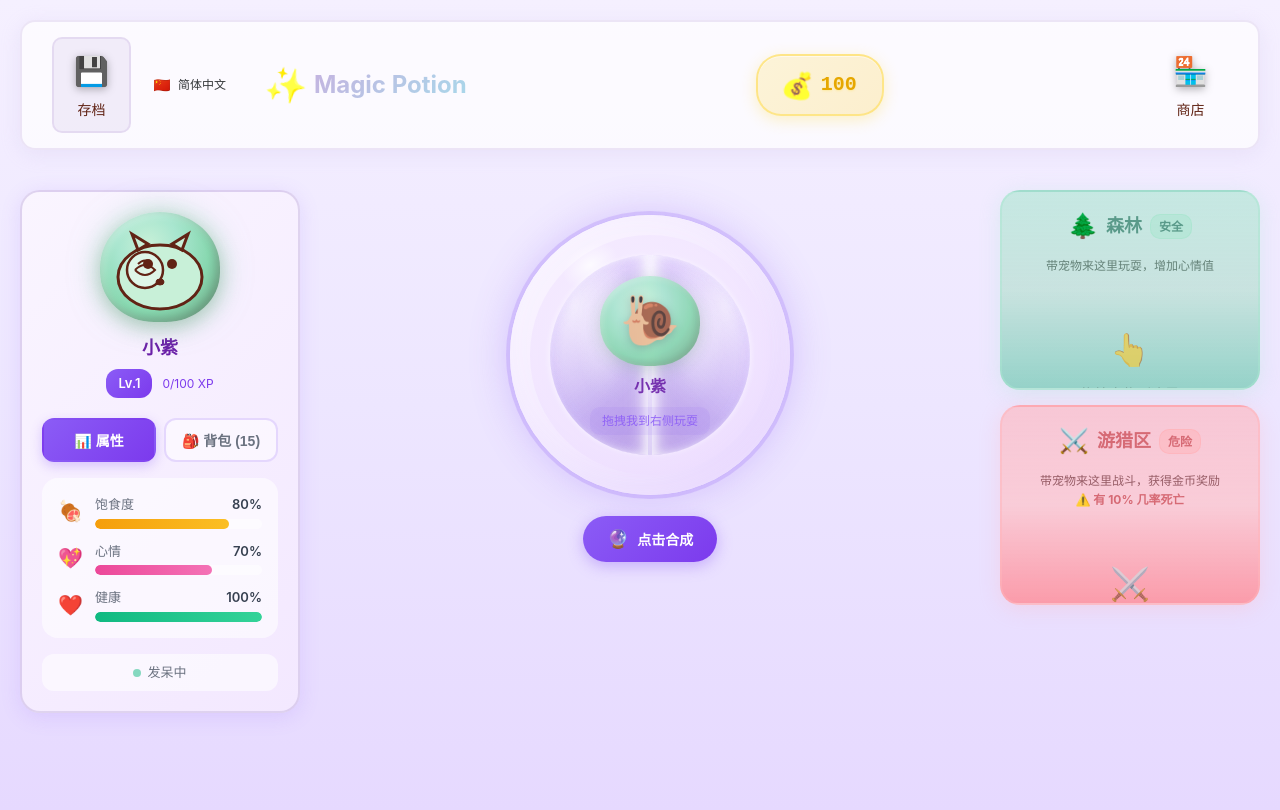
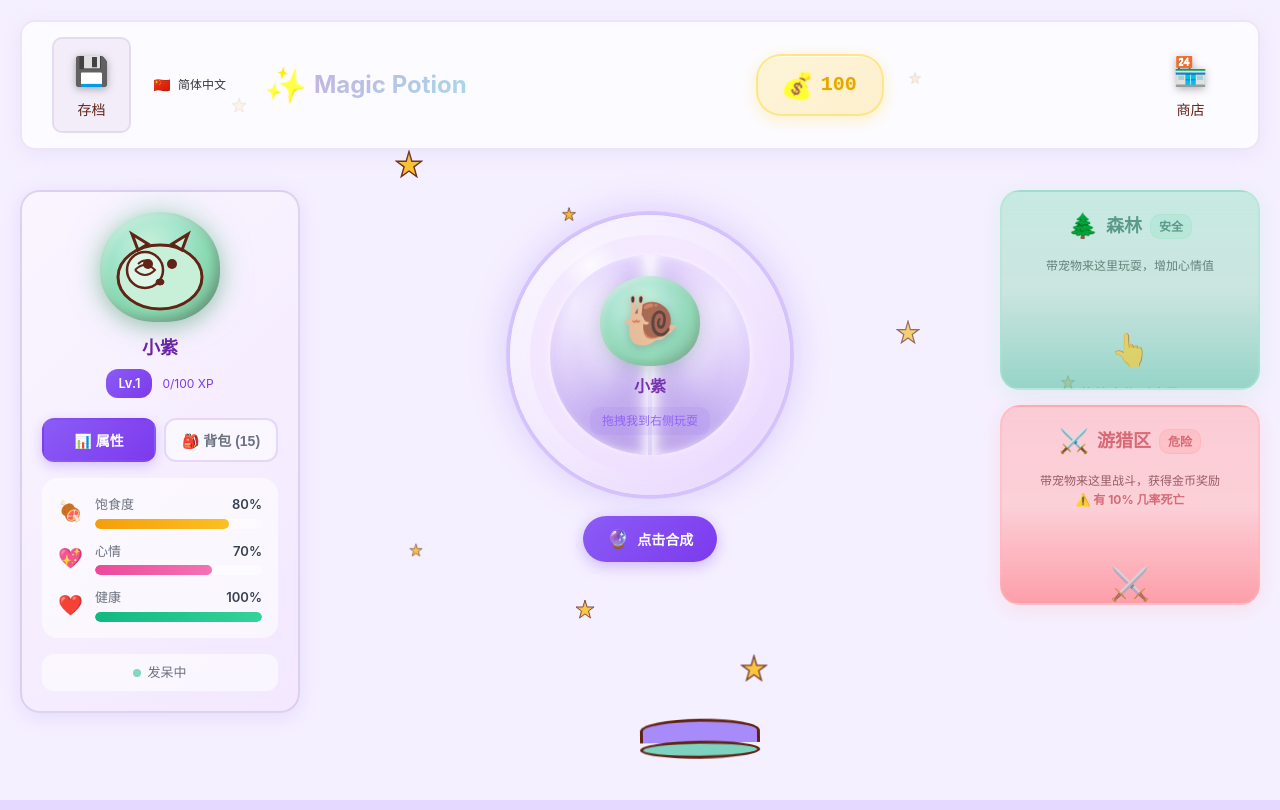
Before and after one commit to doramon6868/magic-potion, a Vue app: page / in a window 1280 px wide. Built offline with nearby package versions, Linux system fonts and the light colour scheme.

Commit message:
feat(ui): add animated magic background
- Add MagicBackground.vue with clouds, stars, floating islands, shooting stars
- Integrate into App.vue behind game UI

Co-Authored-By: Claude Fable 5 <noreply@anthropic.com>

```diff
--- a/src/App.vue
+++ b/src/App.vue
@@ -19,6 +19,9 @@
     使用 flex 布局让整个游戏界面垂直排列
     min-height: 100vh 确保背景填满整个屏幕
   -->
+  <!-- ==================== 动态魔法背景 ==================== -->
+  <MagicBackground />
+
   <div class="game-container">
 
     <!-- ==================== 顶部功能栏 ==================== -->
@@ -95,6 +98,7 @@ import NotificationBar from './components/NotificationBar.vue'
 import SaveManager from './components/SaveManager.vue'
 import SynthesisUI from './components/synthesis/SynthesisUI.vue'
 import PetCollection from './components/synthesis/PetCollection.vue'
+import MagicBackground from './components/MagicBackground.vue'
 
 // ==================== 导入 Store ====================
 import { useGameStore } from './stores/game.js'
@@ -122,7 +126,8 @@ export default {
     NotificationBar,
     SaveManager,
     SynthesisUI,
-    PetCollection
+    PetCollection,
+    MagicBackground
   },
 
   /**
--- /dev/null
+++ b/src/components/MagicBackground.vue
@@ -0,0 +1,230 @@
+<template>
+  <div class="magic-background">
+    <!-- 远景云朵 -->
+    <div class="cloud-layer far">
+      <CloudDecoration
+        v-for="i in 3"
+        :key="`far-${i}`"
+        class="cloud far-cloud"
+        :style="getCloudStyle(i, 'far')"
+      />
+    </div>
+
+    <!-- 近景云朵 -->
+    <div class="cloud-layer near">
+      <CloudDecoration
+        v-for="i in 2"
+        :key="`near-${i}`"
+        class="cloud near-cloud"
+        :style="getCloudStyle(i, 'near')"
+      />
+    </div>
+
+    <!-- 星星 -->
+    <StarDecoration
+      v-for="i in 12"
+      :key="`star-${i}`"
+      class="star"
+      :style="getStarStyle(i)"
+    />
+
+    <!-- 漂浮岛屿 -->
+    <div class="floating-island" :style="getIslandStyle(1)">
+      <div class="island-top"></div>
+      <div class="island-grass"></div>
+    </div>
+
+    <!-- 流星 -->
+    <div v-if="showShootingStar" class="shooting-star"></div>
+  </div>
+</template>
+
+<script>
+import CloudDecoration from './icons/decorations/CloudDecoration.vue'
+import StarDecoration from './icons/decorations/StarDecoration.vue'
+
+export default {
+  name: 'MagicBackground',
+
+  components: {
+    CloudDecoration,
+    StarDecoration
+  },
+
+  data() {
+    return {
+      showShootingStar: false,
+      shootingStarTimer: null
+    }
+  },
+
+  mounted() {
+    this.scheduleShootingStar()
+  },
+
+  beforeUnmount() {
+    if (this.shootingStarTimer) {
+      clearTimeout(this.shootingStarTimer)
+    }
+  },
+
+  methods: {
+    getCloudStyle(index, layer) {
+      const positions = {
+        far: [
+          { top: '10%', left: '5%', width: '120px', animationDelay: '0s', duration: '40s' },
+          { top: '25%', left: '70%', width: '100px', animationDelay: '-15s', duration: '45s' },
+          { top: '8%', left: '40%', width: '90px', animationDelay: '-30s', duration: '50s' }
+        ],
+        near: [
+          { top: '60%', left: '80%', width: '140px', animationDelay: '-5s', duration: '30s' },
+          { top: '75%', left: '10%', width: '110px', animationDelay: '-20s', duration: '35s' }
+        ]
+      }
+
+      const pos = positions[layer][index - 1] || positions[layer][0]
+      return {
+        ...pos,
+        animationDuration: pos.duration
+      }
+    },
+
+    getStarStyle(index) {
+      const top = 5 + (index * 7) % 80
+      const left = 5 + (index * 13) % 90
+      const size = 12 + (index % 3) * 6
+      const delay = (index * 0.7) % 3
+      const duration = 1.5 + (index % 2) * 0.5
+
+      return {
+        top: `${top}%`,
+        left: `${left}%`,
+        width: `${size}px`,
+        height: `${size}px`,
+        animationDelay: `${delay}s`,
+        animationDuration: `${duration}s`
+      }
+    },
+
+    getIslandStyle(index) {
+      return {
+        bottom: '5%',
+        left: `${20 + index * 30}%`,
+        animationDelay: `${index * 0.5}s`
+      }
+    },
+
+    scheduleShootingStar() {
+      const nextTime = 5000 + Math.random() * 10000
+      this.shootingStarTimer = setTimeout(() => {
+        this.showShootingStar = true
+        setTimeout(() => {
+          this.showShootingStar = false
+          this.scheduleShootingStar()
+        }, 1500)
+      }, nextTime)
+    }
+  }
+}
+</script>
+
+<style scoped>
+.magic-background {
+  position: fixed;
+  top: 0;
+  left: 0;
+  width: 100%;
+  height: 100%;
+  pointer-events: none;
+  z-index: -1;
+  overflow: hidden;
+  background: var(--mp-bg);
+}
+
+.cloud-layer {
+  position: absolute;
+  width: 100%;
+  height: 100%;
+}
+
+.cloud {
+  position: absolute;
+  opacity: 0.7;
+  animation: float-cloud linear infinite;
+}
+
+.far-cloud {
+  opacity: 0.5;
+}
+
+.near-cloud {
+  opacity: 0.8;
+}
+
+.star {
+  position: absolute;
+  animation: twinkle ease-in-out infinite;
+}
+
+.floating-island {
+  position: absolute;
+  width: 120px;
+  height: 40px;
+  animation: island-float 4s ease-in-out infinite;
+}
+
+.island-top {
+  position: absolute;
+  top: 0;
+  left: 0;
+  width: 100%;
+  height: 60%;
+  background: var(--mp-purple-light);
+  border-radius: 50% 50% 0 0;
+  border: 3px solid var(--mp-ink);
+  border-bottom: none;
+}
+
+.island-grass {
+  position: absolute;
+  bottom: 0;
+  left: 0;
+  width: 100%;
+  height: 45%;
+  background: var(--mp-mint);
+  border-radius: 50%;
+  border: 3px solid var(--mp-ink);
+}
+
+.shooting-star {
+  position: absolute;
+  top: 20%;
+  left: -10%;
+  width: 100px;
+  height: 3px;
+  background: linear-gradient(90deg, transparent, var(--mp-gold), var(--mp-white));
+  border-radius: 3px;
+  transform: rotate(-20deg);
+  animation: shooting 1.5s ease-out forwards;
+}
+
+@keyframes float-cloud {
+  from { transform: translateX(-200px); }
+  to { transform: translateX(calc(100vw + 200px)); }
+}
+
+@keyframes twinkle {
+  0%, 100% { opacity: 0.3; transform: scale(0.8); }
+  50% { opacity: 1; transform: scale(1.2); }
+}
+
+@keyframes island-float {
+  0%, 100% { transform: translateY(0) rotate(-1deg); }
+  50% { transform: translateY(-10px) rotate(1deg); }
+}
+
+@keyframes shooting {
+  from { transform: translateX(0) translateY(0) rotate(-20deg); opacity: 1; }
+  to { transform: translateX(80vw) translateY(30vh) rotate(-20deg); opacity: 0; }
+}
+</style>
```
